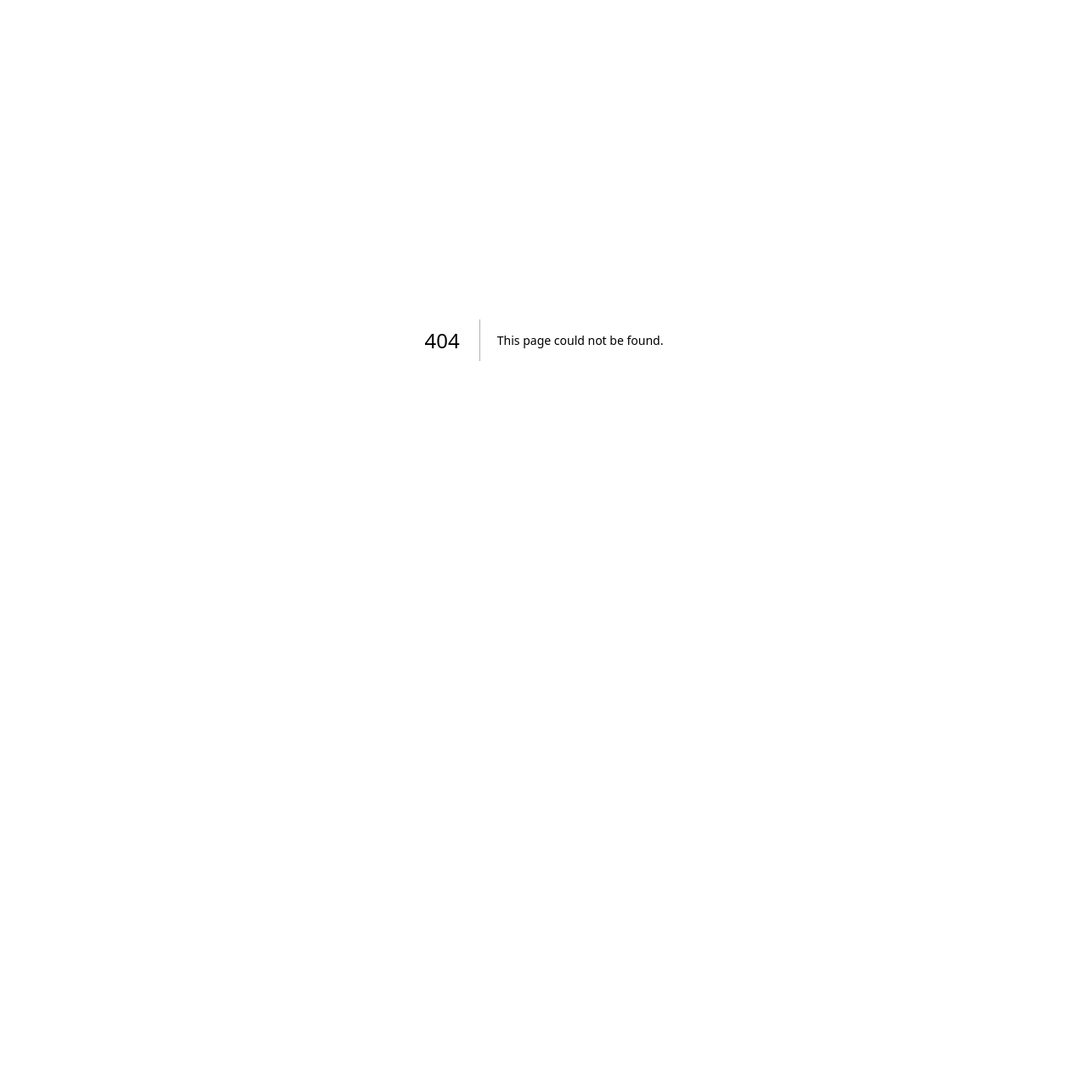
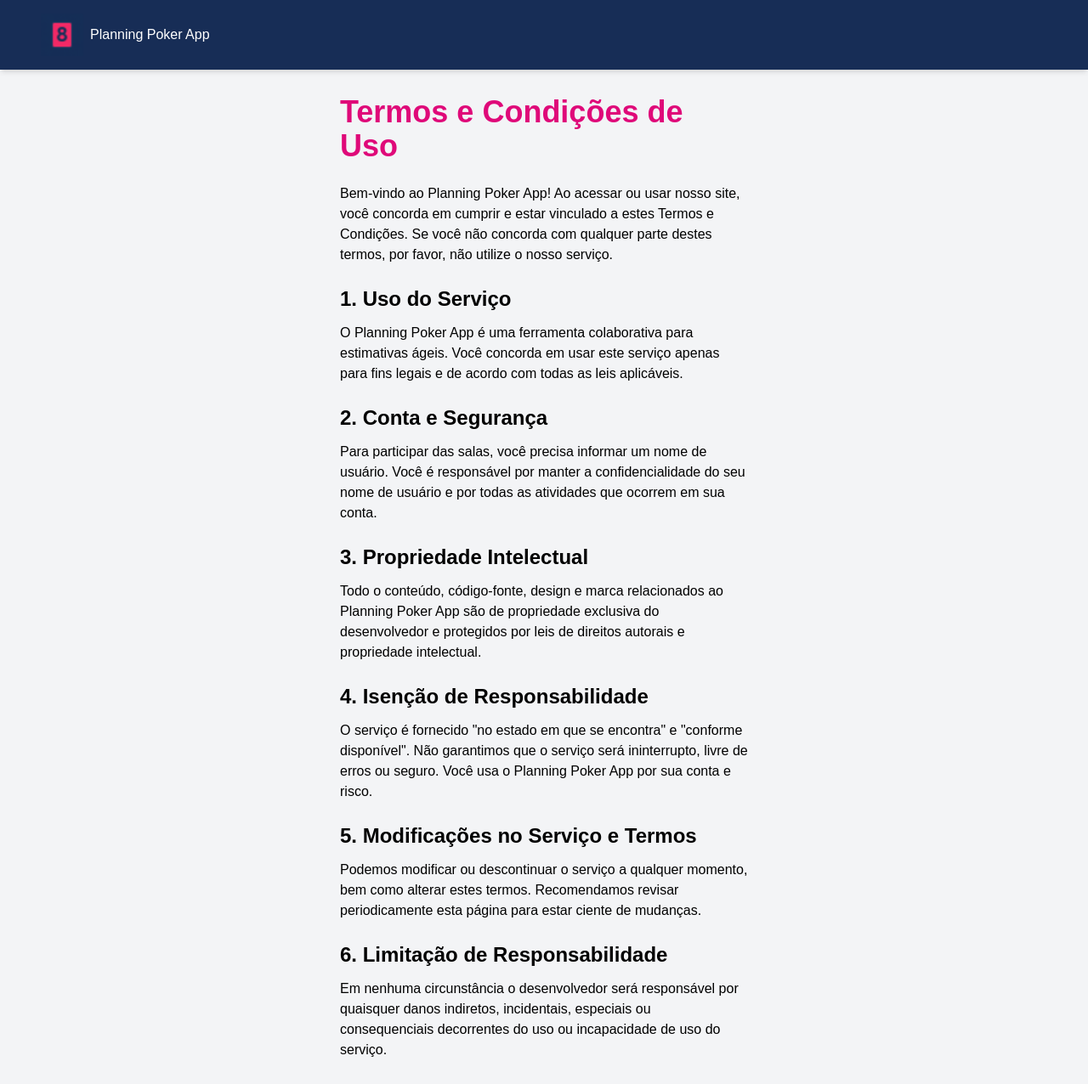
Before and after one commit to malvezzidatr/planning-poker, a Next.js app: page /terms in a window 1280 px wide. Before the commit this address had no page. Shown: the top 1276 px of the page at 85% size. Before the commit the page ends 800 px from the top, so only its background shows below. Built offline with nearby package versions, Linux system fonts and the light colour scheme.

Commit message:
Add Header component and Terms page; include favicon for branding

```diff
--- a/src/app/page.tsx
+++ b/src/app/page.tsx
@@ -2,6 +2,8 @@
 import { useState } from "react";
 import { useRouter } from "next/navigation";
 import { v4 as uuid } from "uuid";
+import { IoMdInformationCircleOutline } from "react-icons/io";
+import Header from "@/components/Header/Header";
 
 export default function Home() {
   const router = useRouter();
@@ -20,6 +22,7 @@
 
   return (
     <div className="min-h-screen bg-gray-300 flex items-center justify-center p-6">
+      <Header />
       <div className="bg-white p-8 rounded-lg shadow-md max-w-md w-full text-center">
         <h1 className="text-3xl font-bold text-primary mb-6 text-black">Planning Poker</h1>
 
@@ -46,6 +49,11 @@
           Entrar em sala existente
         </button>
       </div>
+      <div onClick={() => router.push('/terms')} className="cursor-pointer absolute bottom-6 left-6 text-gray-600 gap-2 flex items-center">
+        <IoMdInformationCircleOutline />
+        <p>Termos e condições</p>
+      </div>
+      <p className="text-gray-600 absolute right-6 bottom-6">Desenvolvido por Caio Malvezzi</p>
     </div>
   );
 }
--- a/src/app/room/[roomId]/page.tsx
+++ b/src/app/room/[roomId]/page.tsx
@@ -6,6 +6,7 @@
 import { motion } from "framer-motion";
 import { GoVerified } from "react-icons/go";
 import { RxCross1 } from "react-icons/rx";
+import Header from "@/components/Header/Header";
 
 export default function RoomPage() {
   const router = useRouter();
@@ -116,28 +117,7 @@
 
   return (
     <>
-      <header className="fixed top-0 left-0 w-full px-10 py-4 justify-between flex items-center gap-4 z-50">
-        <button
-          onClick={() => router.push("/")}
-          className="text-[#DF0979] hover:underline cursor-pointer transition p-2"
-        >
-          Home
-        </button>
-        <div className="flex">
-          <button
-            onClick={() => setShowUserModal(true)}
-            className="text-black py-2 px-5 transition-all cursor-pointer mr-6 hover:bg-[#DF0979] hover:text-white rounded-2xl font-bold"
-          >
-            {username}
-          </button>
-          <button
-            onClick={() => setShowInviteModal(true)}
-            className="font-bold py-2 px-3 text-[#DF0979] hover:bg-[#DF0979] hover:text-white transition-all cursor-pointer border-2 border-[#DF0979] rounded-2xl"
-          >
-            Convide o pessoal
-          </button>
-        </div>
-      </header>
+      <Header />
 
       {copySuccess && (
         <div className="fixed top-16 right-6 bg-[#DF0979] text-white px-4 py-2 rounded shadow z-50 select-none">
--- /dev/null
+++ b/src/app/terms/page.tsx
@@ -0,0 +1,112 @@
+import Header from "@/components/Header/Header";
+
+export default function TermsPage() {
+  return (
+    <main className="bg-gray-100 p-8 px-[400px] mt-[80px] text-black mx-auto">
+      <Header />
+      <h1 className="text-4xl font-bold mb-6 text-[#DF0979]">Termos e Condições de Uso</h1>
+
+      <p className="mb-6">
+        Bem-vindo ao Planning Poker App! Ao acessar ou usar nosso site, você concorda em cumprir e estar vinculado a estes Termos e Condições. Se você não concorda com qualquer parte destes termos, por favor, não utilize o nosso serviço.
+      </p>
+
+      <section className="mb-6">
+        <h2 className="text-2xl font-semibold mb-3">1. Uso do Serviço</h2>
+        <p>
+          O Planning Poker App é uma ferramenta colaborativa para estimativas ágeis. Você concorda em usar este serviço apenas para fins legais e de acordo com todas as leis aplicáveis.
+        </p>
+      </section>
+
+      <section className="mb-6">
+        <h2 className="text-2xl font-semibold mb-3">2. Conta e Segurança</h2>
+        <p>
+          Para participar das salas, você precisa informar um nome de usuário. Você é responsável por manter a confidencialidade do seu nome de usuário e por todas as atividades que ocorrem em sua conta.
+        </p>
+      </section>
+
+      <section className="mb-6">
+        <h2 className="text-2xl font-semibold mb-3">3. Propriedade Intelectual</h2>
+        <p>
+          Todo o conteúdo, código-fonte, design e marca relacionados ao Planning Poker App são de propriedade exclusiva do desenvolvedor e protegidos por leis de direitos autorais e propriedade intelectual.
+        </p>
+      </section>
+
+      <section className="mb-6">
+        <h2 className="text-2xl font-semibold mb-3">4. Isenção de Responsabilidade</h2>
+        <p>
+          O serviço é fornecido "no estado em que se encontra" e "conforme disponível". Não garantimos que o serviço será ininterrupto, livre de erros ou seguro. Você usa o Planning Poker App por sua conta e risco.
+        </p>
+      </section>
+
+      <section className="mb-6">
+        <h2 className="text-2xl font-semibold mb-3">5. Modificações no Serviço e Termos</h2>
+        <p>
+          Podemos modificar ou descontinuar o serviço a qualquer momento, bem como alterar estes termos. Recomendamos revisar periodicamente esta página para estar ciente de mudanças.
+        </p>
+      </section>
+
+      <section className="mb-6">
+        <h2 className="text-2xl font-semibold mb-3">6. Limitação de Responsabilidade</h2>
+        <p>
+          Em nenhuma circunstância o desenvolvedor será responsável por quaisquer danos indiretos, incidentais, especiais ou consequenciais decorrentes do uso ou incapacidade de uso do serviço.
+        </p>
+      </section>
+
+      <section className="mb-6">
+        <h2 className="text-2xl font-semibold mb-3">7. Lei Aplicável</h2>
+        <p>
+          Estes termos serão regidos e interpretados de acordo com as leis brasileiras, sem considerar conflitos de princípios legais.
+        </p>
+      </section>
+
+      <section className="mb-6">
+        <h2 className="text-2xl font-semibold mb-3">8. Contato</h2>
+        <p>
+          Se você tiver dúvidas sobre estes Termos, por favor, entre em contato pelo email: <a href="mailto:malvezzi.dev@gmail.com" className="text-[#DF0979] underline">malvezzi.dev@gmail.com</a>.
+        </p>
+      </section>
+
+      <section className="mb-6">
+        <h2 className="text-2xl font-semibold mb-3">9. Privacidade e Dados Pessoais</h2>
+        <p>
+          O Planning Poker App armazena localmente em seu navegador o nome de usuário para facilitar seu uso nas salas. Não coletamos nem armazenamos seus dados pessoais em nossos servidores. Você concorda com o uso dessa tecnologia local para funcionamento do serviço.
+        </p>
+      </section>
+
+      <section className="mb-6">
+        <h2 className="text-2xl font-semibold mb-3">10. Regras de Conduta</h2>
+        <p>
+          É proibido usar o serviço para fins ilegais, abusivos, ofensivos, difamatórios ou que violem direitos de terceiros. O usuário se compromete a respeitar os demais participantes e não praticar atos que prejudiquem o funcionamento do serviço.
+        </p>
+      </section>
+
+      <section className="mb-6">
+        <h2 className="text-2xl font-semibold mb-3">11. Suspensão e Encerramento</h2>
+        <p>
+          Reservamo-nos o direito de suspender ou encerrar seu acesso ao Planning Poker App em caso de violação destes Termos ou uso indevido do serviço, sem aviso prévio.
+        </p>
+      </section>
+
+      <section className="mb-6">
+        <h2 className="text-2xl font-semibold mb-3">12. Suporte e Garantias</h2>
+        <p>
+          O Planning Poker App é um serviço oferecido gratuitamente e sem garantias explícitas. Não nos responsabilizamos por eventuais falhas, interrupções ou perda de dados. Não oferecemos suporte técnico formal.
+        </p>
+      </section>
+
+      <section className="mb-6">
+        <h2 className="text-2xl font-semibold mb-3">13. Conteúdo de Terceiros</h2>
+        <p>
+          O serviço pode conter links ou referências a sites e conteúdos de terceiros. Não nos responsabilizamos pelo conteúdo, políticas ou práticas desses terceiros.
+        </p>
+      </section>
+
+      <section className="mb-6">
+        <h2 className="text-2xl font-semibold mb-3">14. Cookies e Tecnologias Semelhantes</h2>
+        <p>
+          Utilizamos tecnologias como cookies e armazenamento local para melhorar sua experiência. Você pode controlar essas tecnologias pelas configurações do seu navegador.
+        </p>
+      </section>
+    </main>
+  );
+}
--- /dev/null
+++ b/src/components/Header/Header.tsx
@@ -0,0 +1,21 @@
+"use client"
+
+import Image from "next/image";
+import { useRouter } from "next/navigation";
+
+export default function Header() {
+  const router = useRouter();
+
+  const handleClick = () => {
+    router.push('/');
+  };
+
+  return (
+    <header className="fixed left-0 top-0 w-full py-4 px-12 bg-[#172D56] shadow-md flex items-center z-50">
+      <div onClick={handleClick} className="flex items-center gap-2 cursor-pointer">
+        <Image className="cursor-pointer" width={50} height={50} src={'/favicon-80x80.png'} alt="logo" />
+        <p className="text-white">Planning Poker App</p>
+      </div>
+    </header>
+  )
+}
```
Also changed, not shown: public/favicon-80x80.png (added).
